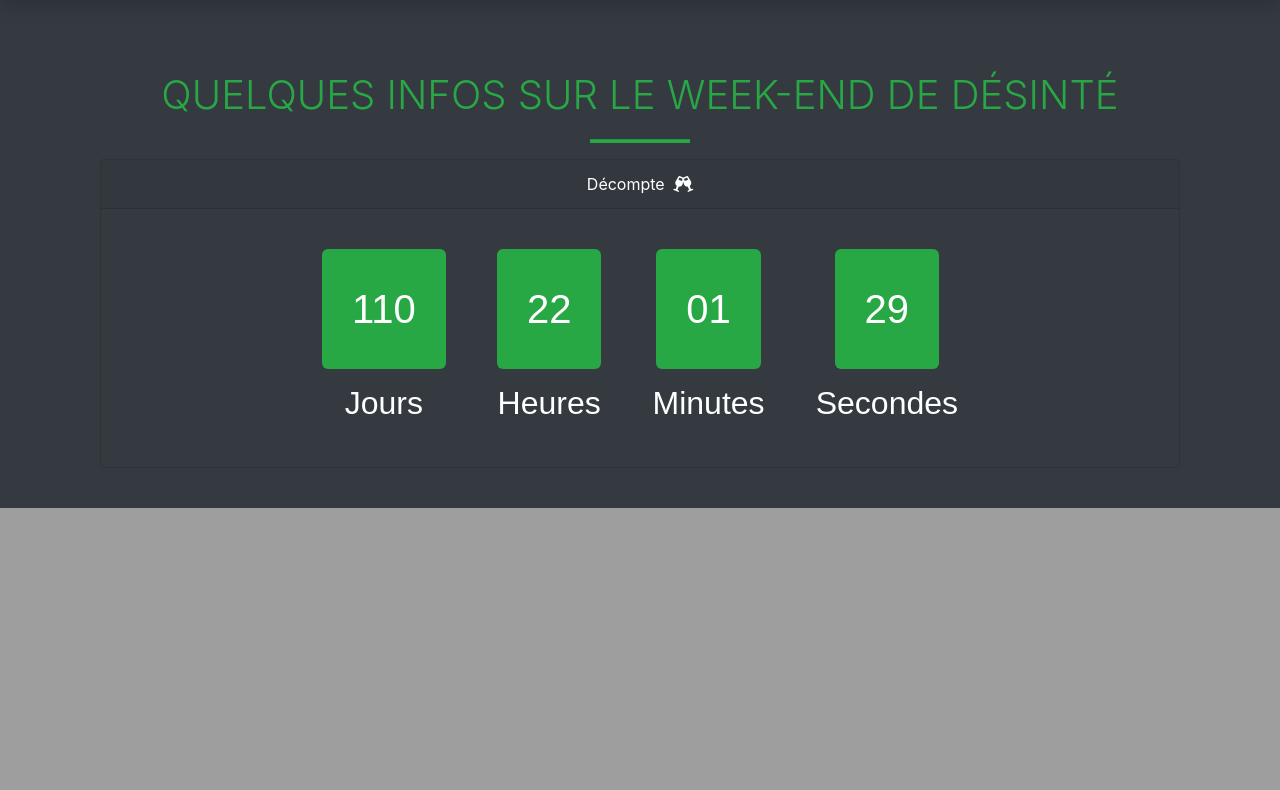
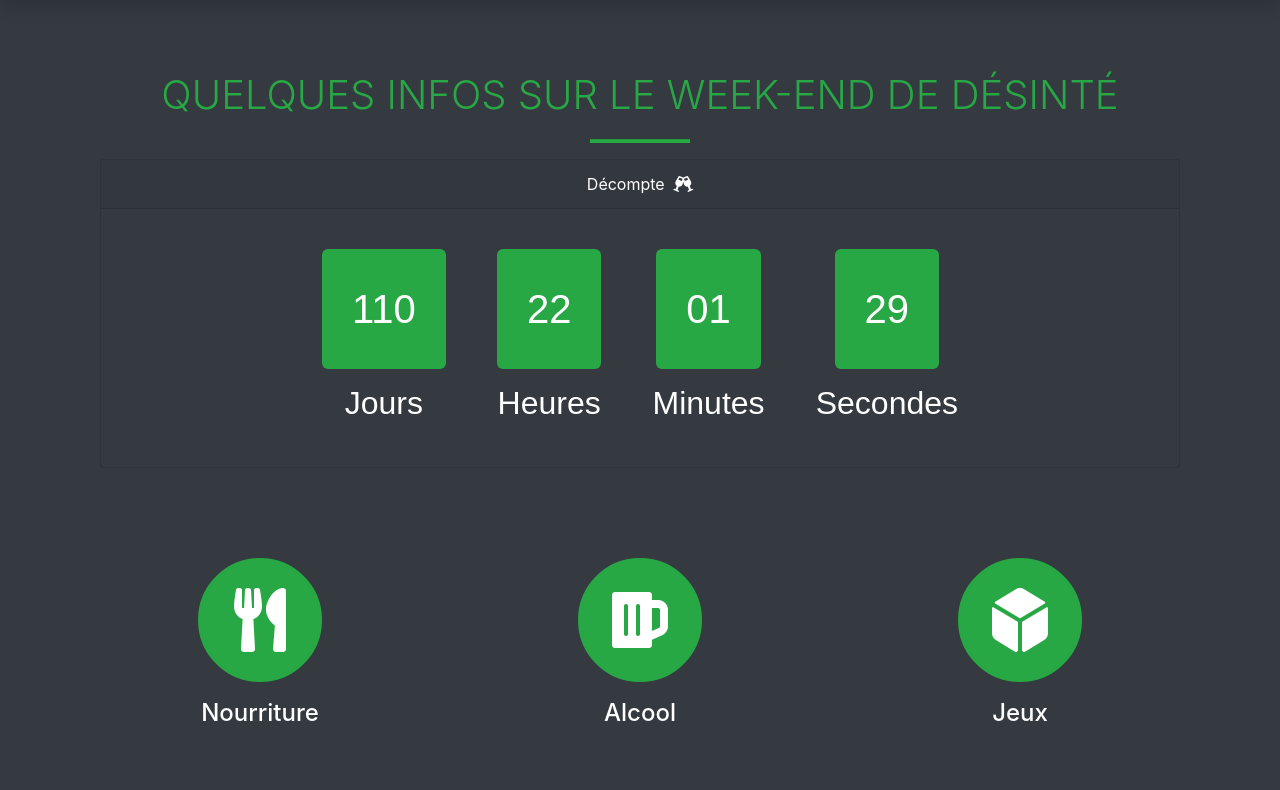
Before and after one commit to Wilders/ACI-Web, a PHP site: page / in a window 1280 px wide. Shown: the part 810-1600 px from the top of the page. Before the commit the page ends 1318 px from the top, so only its background shows below. Run offline with PHP 8.4, Linux system fonts and the light colour scheme; some libraries are stand-ins or nearby versions.

Commit message:
Ajout des infos

```diff
--- a/assets/css/index.css
+++ b/assets/css/index.css
@@ -60,3 +60,8 @@
     font-size: medium;
   }
 }
+.infos-heading {
+  margin: 15px 0;
+  text-transform: none;
+  color: white;
+}
--- a/index.html
+++ b/index.html
@@ -130,6 +130,34 @@
         </div>
       </div>
     </section>
+    <!-- Infos -->
+    <section id="infos" class="py-5 bg-dark">
+      <div class="container text-center">
+        <div class="row text-center">
+          <div class="col-md-4">
+            <span class="fa-stack fa-4x">
+              <i class="fas fa-circle fa-stack-2x text-success"></i>
+              <i class="fas fa-utensils fa-stack-1x fa-inverse"></i>
+            </span>
+            <h4 class="infos-heading">Nourriture</h4>
+          </div>
+          <div class="col-md-4">
+            <span class="fa-stack fa-4x">
+              <i class="fas fa-circle fa-stack-2x text-success"></i>
+              <i class="fas fa-beer fa-stack-1x fa-inverse"></i>
+            </span>
+            <h4 class="infos-heading">Alcool</h4>
+          </div>
+          <div class="col-md-4">
+            <span class="fa-stack fa-4x">
+              <i class="fas fa-circle fa-stack-2x text-success"></i>
+              <i class="fas fa-dice-d6 fa-stack-1x fa-inverse"></i>
+            </span>
+            <h4 class="infos-heading">Jeux</h4>
+          </div>
+        </div>
+      </div>
+    </section>
     <script src="assets/js/jquery-3.3.1.min.js"></script>
     <script src="assets/js/popper.min.js"></script>
     <script src="assets/js/bootstrap.min.js"></script>
```
